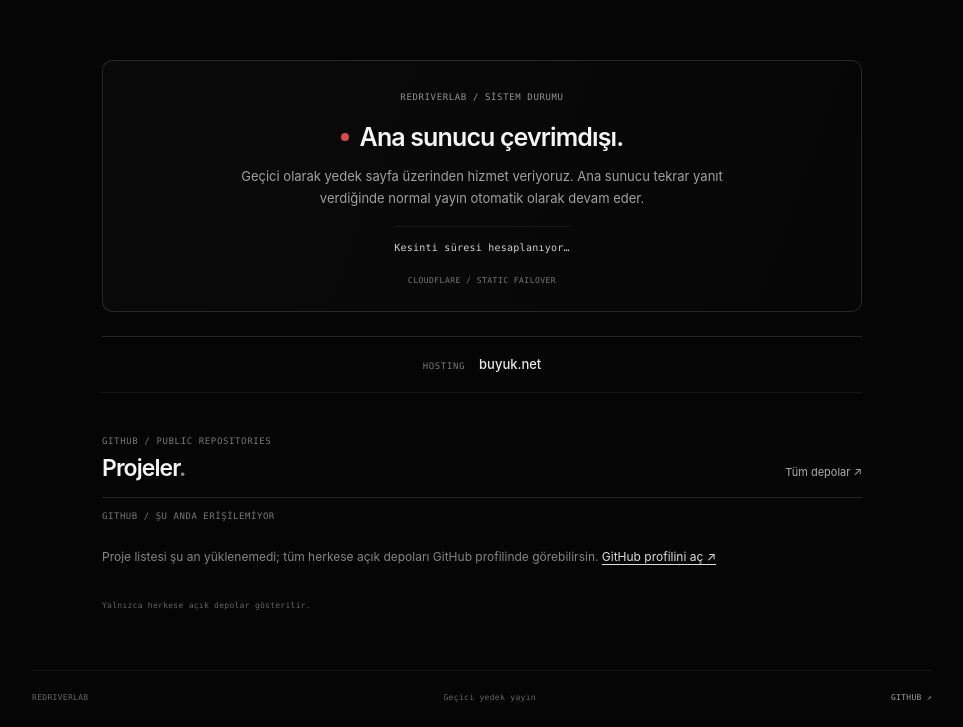
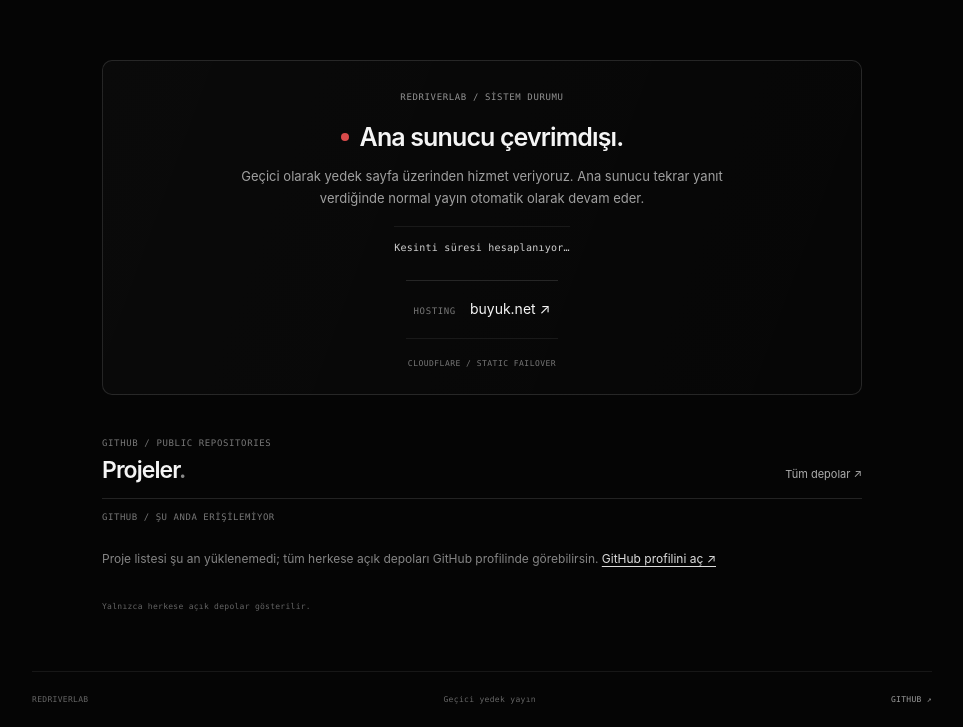
Before and after one commit to RedRiveRR/redriver-portfolio, a plain HTML site: page index.html in a window 1280 px wide. Shown: the part 82-809 px from the top of the page, without its empty margins (158-1121 px from the left). Drawn offline with Linux system fonts and the light colour scheme; no server answers.

Commit message:
ui: move clickable hosting link below downtime counter

```diff
--- a/index.html
+++ b/index.html
@@ -34,13 +34,13 @@
       </div>
       <p class="status-message" id="status-message">Geçici olarak yedek sayfa üzerinden hizmet veriyoruz. Ana sunucu tekrar yanıt verdiğinde normal yayın otomatik olarak devam eder.</p>
       <p class="status-duration" id="outage-duration" role="timer" aria-live="off">Kesinti süresi hesaplanıyor…</p>
+      <div class="hosting-info" aria-label="Hosting bilgisi">
+        <span>HOSTING</span>
+        <a href="https://buyuk.net" target="_blank" rel="noopener noreferrer">buyuk.net ↗</a>
+      </div>
       <p class="status-footnote">CLOUDFLARE / STATIC FAILOVER</p>
     </section>
 
-    <section class="hosting-info" aria-label="Hosting bilgisi">
-      <span>HOSTING</span>
-      <strong>buyuk.net</strong>
-    </section>
 
     <section class="projects-section" id="projects" aria-labelledby="projects-title">
       <div class="projects-heading">
```
